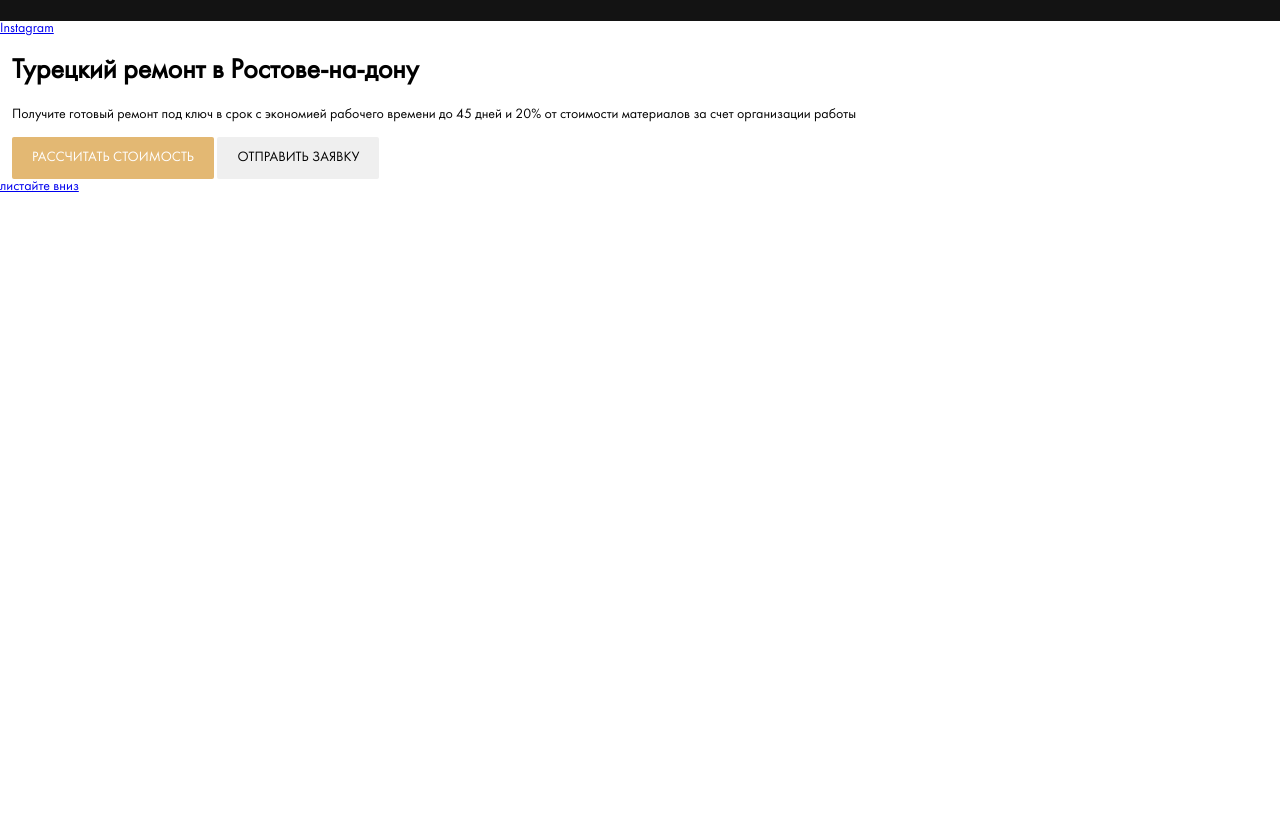
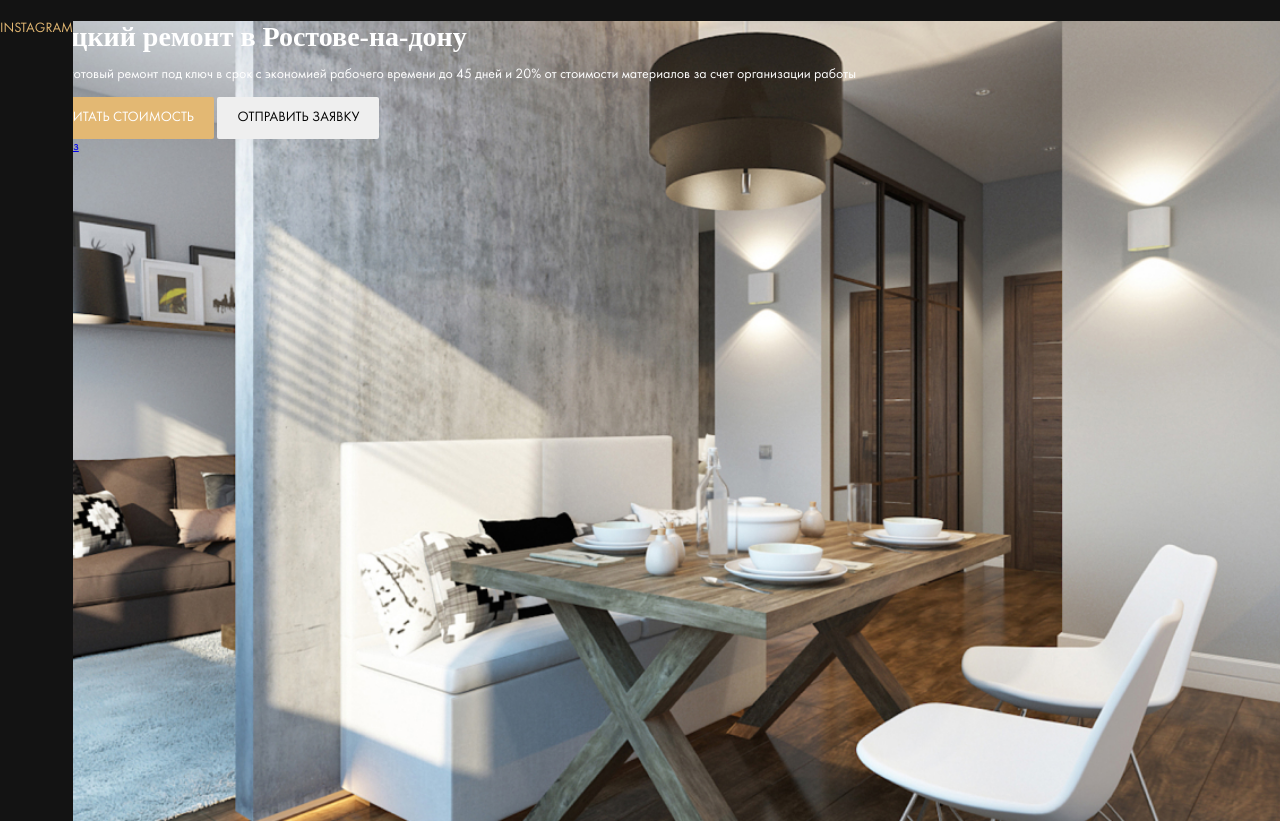
Before and after one commit to ludmila-pro-v/project_1, a website: page index.html in a window 1280 px wide. Shown: the part 69-890 px from the top of the page. Before the commit the page ends 800 px from the top, so only its background shows below. Drawn offline with Linux system fonts and the light colour scheme; files whose address does not match are found by name.

Commit message:
feat: add font-family Yeseva One

```diff
--- a/index.html
+++ b/index.html
@@ -33,7 +33,10 @@
   </header>
   <main>
     <section class="hero">
-      <a href="#" class="instagram hero__instagram">Instagram</a>
+      <div class="instagram hero__instagram">
+        <a href="#" class="instagram__link">Instagram</a>
+      </div>
+
       <div class="hero__content">
         <div class="container">
           <h1 class="title hero__title">Турецкий ремонт в Ростове-на-дону</h1>
--- a/sass/style.sass
+++ b/sass/style.sass
@@ -1,9 +1,10 @@
-@import 'fonts'
+@import 'fonts.scss'
 @import 'normolize'
 @import 'variables'
 @import 'interface'
 @import 'grid'
 @import 'templates/header'
+@import 'templates/hero'
 
 body
   font-family: 'Futura Book', sans-serif
--- /dev/null
+++ b/sass/templates/_hero.sass
@@ -0,0 +1,20 @@
+.hero
+  position: relative
+  background: $dark url('../img/hero-bg.jpg') no-repeat center / cover
+  height: 100vh
+  color: $light
+  &__instagram
+    max-width: 80px
+.instagram
+  position: absolute
+  left: 0
+  top: 0
+  background-color: $dark
+  height: 100%
+  &__link
+    text-transform: uppercase
+    color: $primary
+    text-decoration: none
+.title
+  margin: 0
+  font-family: 'Yeseva One'
```
Also changed, not shown: css/style.css, img/hero-bg.jpg (added).
